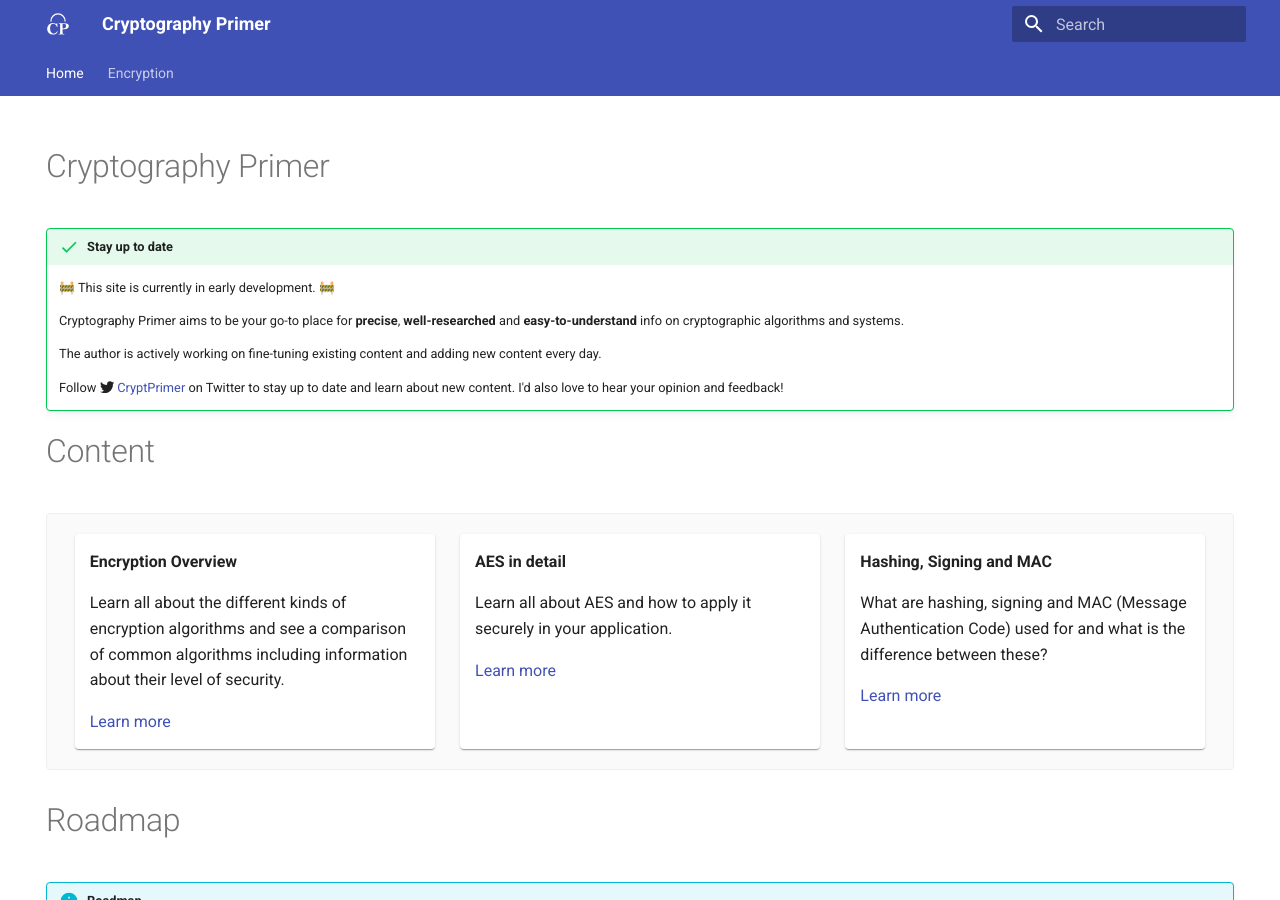
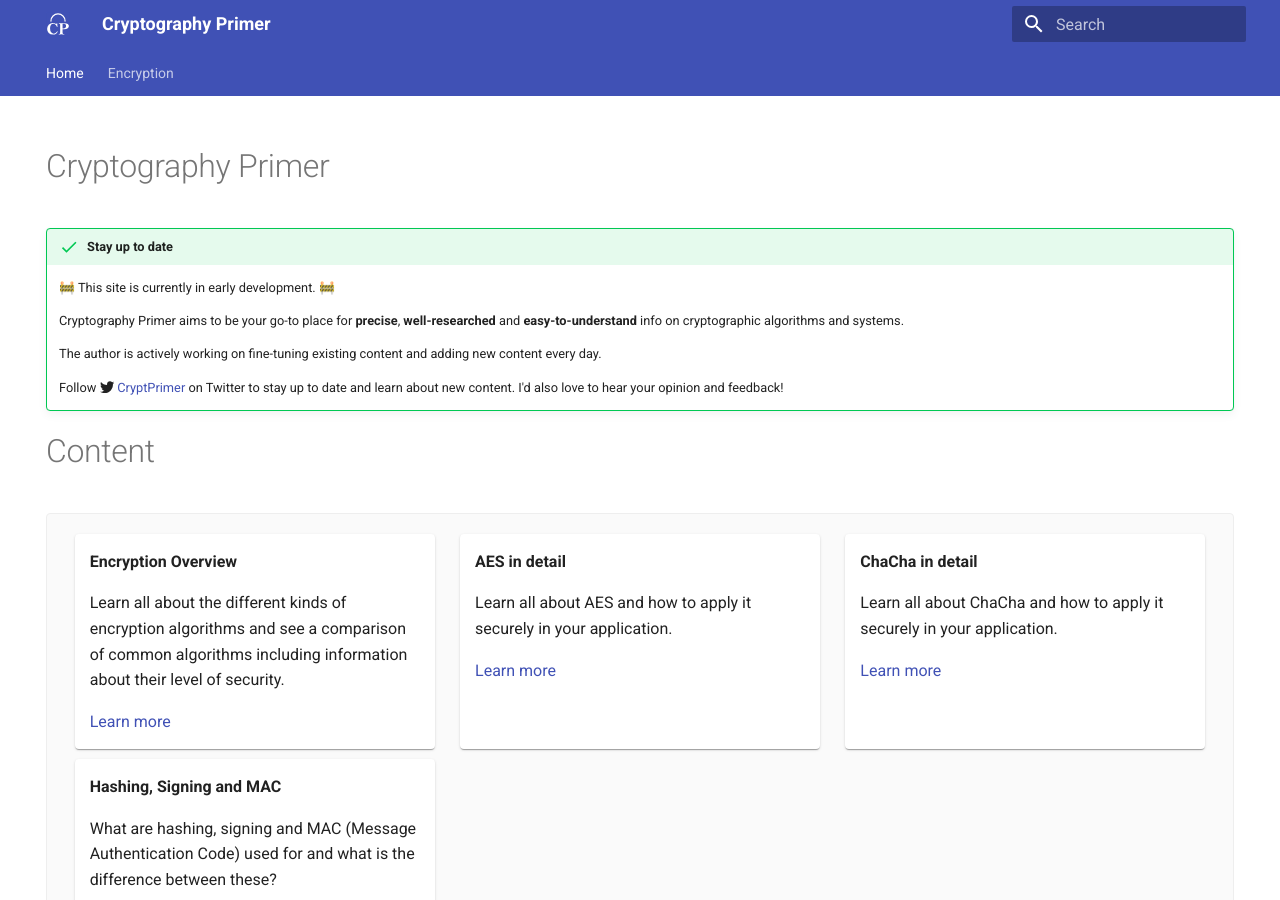
Before and after one commit to daniel-kun/cryptography-primer.info, an MkDocs documentation site: the page built from docs/index.md, in a window 1280 px wide and 900 px high. Built offline with MkDocs 1.6.1 and Material for MkDocs 9.7.7, drawn with Linux system fonts in a browser that asks for light colours.

Commit message:
Added ChaCha to the frontpage Some minor fine-tuning

```diff
--- a/docs/index.md
+++ b/docs/index.md
@@ -31,6 +31,14 @@ hide:
         <b>AES in detail</b>
         <p>
         Learn all about AES and how to apply it securely in your application.
+        </p>
+        <a>Learn more</a>
+    </div>
+
+    <div onclick="window.location='/algorithms/chacha/'">
+        <b>ChaCha in detail</b>
+        <p>
+        Learn all about ChaCha and how to apply it securely in your application.
         </p>
         <a>Learn more</a>
     </div>
--- a/includes/abbrevations.md
+++ b/includes/abbrevations.md
@@ -1,4 +1,5 @@
 *[AES]: Advanced Encryption Standard. A very secure block-cipher that can provide authenticated encryption when combined with the GCM mode of operation.
+*[ChaCha]: A very secure stream-cipher that can provide authenticated encryption when used as the ChaCha20-Poly1305 or XChaCha20-Poly1305 ciphers.
 *[Rijndael]: This is the original name of the algorithm that then became AES - the Advanced Encryption Standard, which is provides state of the art secure encryption.
 *[AE]: Authenticated Encryption. This describes ciphers that, in addition to confidentiallity, also provide authenticity of the data. This means that you can be sure that the sender of data encrypted using an AE cipher is guaranteed to be genuine. AE is often added to "normal" ciphers by using an appropriate mode of operation. For example, AES is an AE cipher if you use it with the GCM mode.
 *[AEAD]: Authenticated Encryption with Associated Data. This describes ciphers that, in addition to confidentiallity, also provide authenticity of the data. This means that you can be sure that the sender of data encrypted using an AEAD cipher is guaranteed to be genuine. AEAD is often added to "normal" ciphers by using an appropriate mode of operation. AEAD also allows sending plaintext "associated data" along the ciphertext that can be used by the recipient for additional operations - e.g. to look up the sender's secret key in a database based on an identifier sent with the associated data. For example, AES is an AEAD cipher if you use it with the GCM mode.
```
Also changed, not shown: docs/algorithms/aes.md (+3 -0 lines), docs/algorithms/chacha.md (+3 -3 lines).
